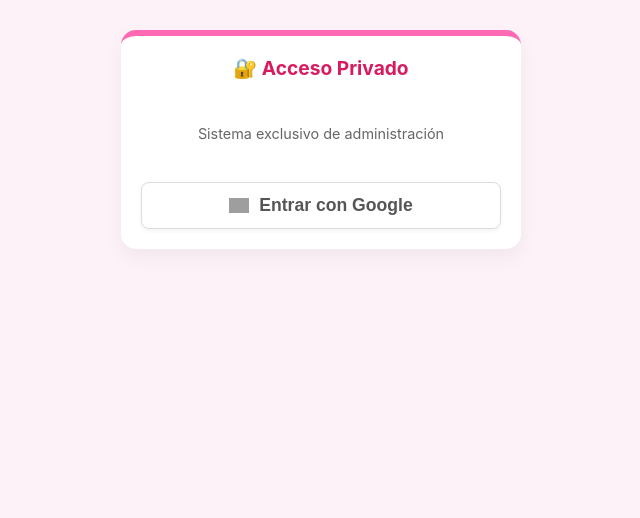
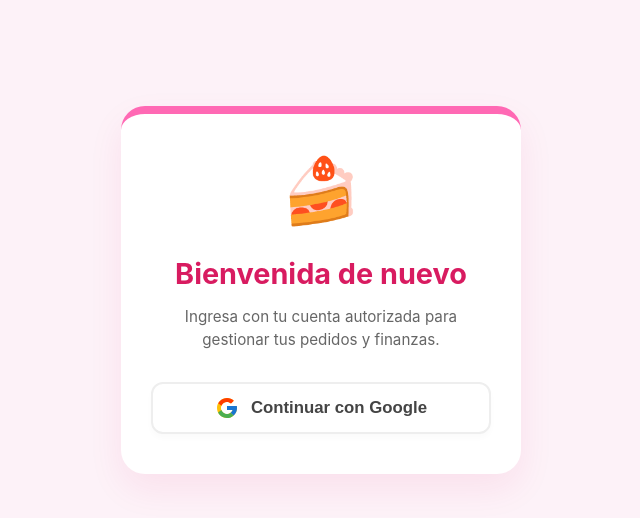
Before and after one commit to Karma13022025/Agenda2, a React (Vite) app in the folder aplicacion-pedidos/: page / in a window 1280 px wide. Shown: the top 518 px of the page, without its empty margins (319-959 px from the left). Built offline with nearby package versions, Linux system fonts and the light colour scheme; no server answers; grey boxes are pictures that could not be loaded.

Commit message:
Mejoras en pantalla de login

```diff
--- a/aplicacion-pedidos/src/App.css
+++ b/aplicacion-pedidos/src/App.css
@@ -344,3 +344,85 @@ body {
   font-weight: bold;
   flex: 1;
 }
+
+/* --- ESTILOS DEL LOGIN PREMIUM --- */
+.login-pantalla {
+  display: flex;
+  justify-content: center;
+  align-items: center;
+  min-height: 70vh; /* Centra la tarjeta verticalmente */
+  padding: 20px;
+}
+
+.login-tarjeta {
+  background: white;
+  padding: 40px 30px;
+  border-radius: 24px;
+  box-shadow: 0 15px 35px rgba(216, 27, 96, 0.08); /* Sombra rosada elegante */
+  text-align: center;
+  max-width: 400px;
+  width: 100%;
+  border-top: 8px solid #ff69b4;
+  transition: transform 0.3s ease;
+}
+
+.login-tarjeta:hover {
+  transform: translateY(-5px); /* Se levanta un poquito al pasar el mouse */
+}
+
+.login-icono {
+  font-size: 4rem;
+  margin-bottom: 10px;
+  animation: flotar 3s ease-in-out infinite; /* 👈 Animación del pastelito */
+}
+
+.login-tarjeta h2 {
+  color: #d81b60;
+  margin-bottom: 10px;
+  font-size: 1.8rem;
+}
+
+.login-tarjeta p {
+  color: #666;
+  margin-bottom: 30px;
+  font-size: 0.95rem;
+  line-height: 1.5;
+}
+
+/* El nuevo botón de Google */
+.btn-google {
+  display: flex;
+  align-items: center;
+  justify-content: center;
+  gap: 12px;
+  width: 100%;
+  background: white;
+  border: 2px solid #eee;
+  color: #444;
+  padding: 12px;
+  border-radius: 12px;
+  font-size: 1.05rem;
+  font-weight: bold;
+  cursor: pointer;
+  transition: all 0.3s ease;
+  box-shadow: 0 4px 6px rgba(0,0,0,0.02);
+}
+
+.btn-google img {
+  width: 24px;
+  height: 24px;
+}
+
+.btn-google:hover {
+  background: #fcfcfc;
+  border-color: #ddd;
+  box-shadow: 0 6px 12px rgba(0,0,0,0.05);
+  transform: translateY(-2px);
+}
+
+/* Animación de flotar para el icono */
+@keyframes flotar {
+  0% { transform: translateY(0px); }
+  50% { transform: translateY(-10px); }
+  100% { transform: translateY(0px); }
+}
--- a/aplicacion-pedidos/src/Login.jsx
+++ b/aplicacion-pedidos/src/Login.jsx
@@ -1,44 +1,32 @@
-import { useState } from 'react';
-import { signInWithPopup } from 'firebase/auth';
-import { auth, provider } from './services/firebase';
+import { signInWithPopup, GoogleAuthProvider } from 'firebase/auth';
+import { auth } from './services/firebase';
 
 export default function Login() {
-  const [error, setError] = useState('');
-
-  const iniciarConGoogle = async () => {
+  const loginConGoogle = async () => {
+    const provider = new GoogleAuthProvider();
     try {
       await signInWithPopup(auth, provider);
     } catch (error) {
-      console.error(error);
-      setError('❌ Hubo un error al conectar con Google.');
+      console.error("Error al iniciar sesión:", error);
     }
   };
 
   return (
-    <div style={{ display: 'flex', justifyContent: 'center', marginTop: '20px' }}>
-      <div className="formulario-moderno" style={{ width: '100%', maxWidth: '400px', textAlign: 'center' }}>
-        <h2 style={{ color: '#d81b60', marginTop: 0 }}>🔐 Acceso Privado</h2>
-        <p style={{ color: '#666', fontSize: '0.9rem', marginBottom: '25px' }}>
-          Sistema exclusivo de administración
-        </p>
+    <div className="login-pantalla">
+      <div className="login-tarjeta">
+        <div className="login-icono">🍰</div>
+        <h2>Bienvenida de nuevo</h2>
+        <p>Ingresa con tu cuenta autorizada para gestionar tus pedidos y finanzas.</p>
 
-        {error && <p style={{ color: 'red', fontWeight: 'bold' }}>{error}</p>}
-
-        <button
-          onClick={iniciarConGoogle}
-          style={{
-            width: '100%', padding: '12px', borderRadius: '8px', border: '1px solid #ddd',
-            backgroundColor: 'white', color: '#555', fontSize: '1.1rem', fontWeight: 'bold',
-            cursor: 'pointer', display: 'flex', alignItems: 'center', justifyContent: 'center', gap: '10px',
-            boxShadow: '0 2px 4px rgba(0,0,0,0.05)', transition: 'all 0.3s'
-          }}
-        >
-          <img
-            src="https://upload.wikimedia.org/wikipedia/commons/c/c1/Google_%22G%22_logo.svg"
-            alt="Google"
-            style={{ width: '20px' }}
-          />
-          Entrar con Google
+        <button onClick={loginConGoogle} className="btn-google">
+          {/* 👇 Aquí está el logo de Google hecho 100% con código, ¡nunca fallará! */}
+          <svg xmlns="http://www.w3.org/2000/svg" viewBox="0 0 48 48" width="24px" height="24px">
+            <path fill="#FFC107" d="M43.611,20.083H42V20H24v8h11.303c-1.649,4.657-6.08,8-11.303,8c-6.627,0-12-5.373-12-12c0-6.627,5.373-12,12-12c3.059,0,5.842,1.154,7.961,3.039l5.657-5.657C34.046,6.053,29.268,4,24,4C12.955,4,4,12.955,4,24c0,11.045,8.955,20,20,20c11.045,0,20-8.955,20-20C44,22.659,43.862,21.35,43.611,20.083z"/>
+            <path fill="#FF3D00" d="M6.306,14.691l6.571,4.819C14.655,15.108,18.961,12,24,12c3.059,0,5.842,1.154,7.961,3.039l5.657-5.657C34.046,6.053,29.268,4,24,4C16.318,4,9.656,8.337,6.306,14.691z"/>
+            <path fill="#4CAF50" d="M24,44c5.166,0,9.86-1.977,13.409-5.192l-6.19-5.238C29.211,35.091,26.715,36,24,36c-5.202,0-9.619-3.317-11.283-7.946l-6.522,5.025C9.505,39.556,16.227,44,24,44z"/>
+            <path fill="#1976D2" d="M43.611,20.083H42V20H24v8h11.303c-0.792,2.237-2.231,4.166-4.087,5.571c0.001-0.001,0.002-0.001,0.003-0.002l6.19,5.238C36.971,39.205,44,34,44,24C44,22.659,43.862,21.35,43.611,20.083z"/>
+          </svg>
+          Continuar con Google
         </button>
       </div>
     </div>
```
